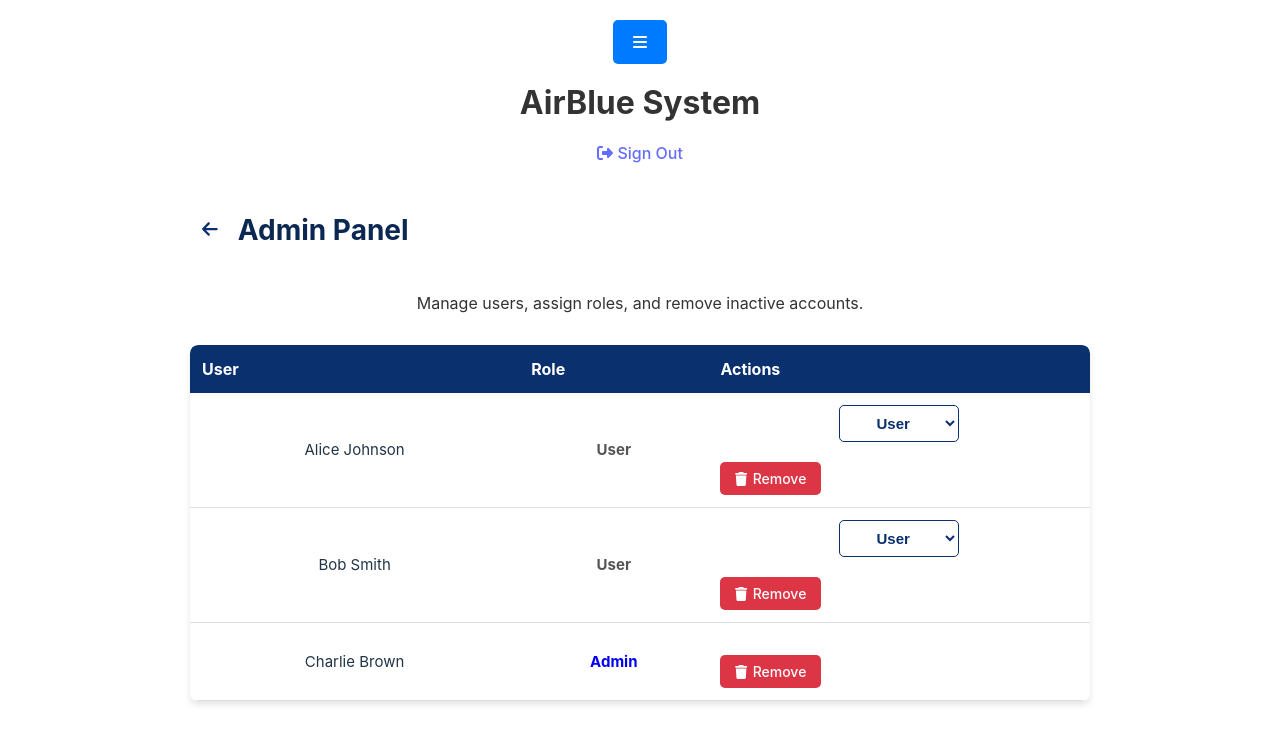
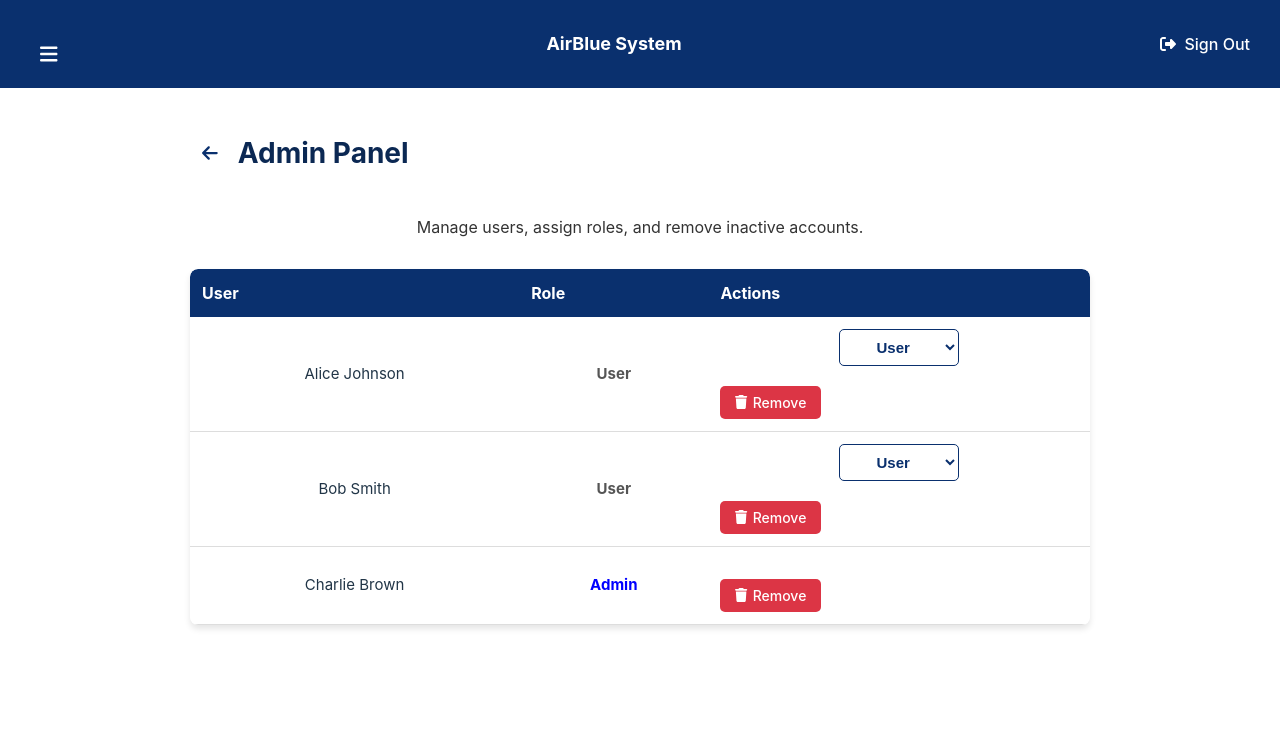
Before and after one commit to RR1288/AirBlue-frontend, a React (Vite) app: page /admin in a window 1280 px wide. Shown: the top 744 px of the page. Built offline with nearby package versions, Linux system fonts and the light colour scheme.

Commit message:
Went back previous workinf header

```diff
--- a/src/components/Header.module.css
+++ b/src/components/Header.module.css
@@ -1,51 +1,60 @@
-/* Container for the entire header */
-.headerContainer {
+.header {
   display: flex;
   justify-content: space-between;
   align-items: center;
+  background-color: #0A306E;
+  color: white;
   padding: 10px 20px;
-  background-color: #0A306E;
-  box-shadow: 0 2px 5px 0A306E(0, 0, 0, 0.1);
-  position: relative;
 }
 
-/* Sidebar toggle button (hamburger menu) */
-.sidebarToggle {
+.menuButton {
+  background: none;
+  border: none;
+  color: white;
+  font-size: 20px;
   cursor: pointer;
-  font-size: 1.5rem;
 }
 
-/* Title in the header */
-.headerTitle {
-  position: absolute; /* Center the title */
-  left: 50%;
-  transform: translateX(-50%);
+.title {
+  margin: 0px;
+  align-items: center;
+  font-size: 18px;
+  color: white;
+
 }
 
-.headerTitle h1 {
-  text-align: center;
-  font-size: 1.5rem;
+.roleSwitcher {
+  margin-left: 20px;
+  padding: 5px;
+  border-radius: 5px;
+  font-size: 16px;
+  background-color: #0A306E;
+  color: #ffffff;
+  cursor: pointer;
   font-weight: bold;
-  color: white;
+  cursor: pointer;
+  outline: none;
+  transition: background-color 0.3s, box-shadow 0.3s;
 }
 
-/* Dropdown for role selection */
-.roleSelector select {
-  padding: 5px 10px;
-  font-size: 1rem;
-  border: 1px solid white;
-  border-radius: 4px;
+.roleSwitcher:hover {
+  background-color: #0A306E;
 }
 
-/* Logout button (sign-out icon) */
-.logoutButton {
-  cursor: pointer;
-  font-size: 1.5rem;
-  color: white;
-  margin-left: auto;
+.roleSwitcher:focus {
+  box-shadow: 0 0 5px rgba(255, 255, 255, 0.8);
 }
 
-.logoutButton:hover,
-.sidebarToggle:hover {
+.signOut {
+  display: flex;
+  align-items: center;
   color: white;
+  text-decoration: none;
+  padding: 5px 10px;
+  border-radius: 5px;
 }
+
+.signOutIcon {
+  margin-right: 8px;
+  font-size: 16px;
+}
```
